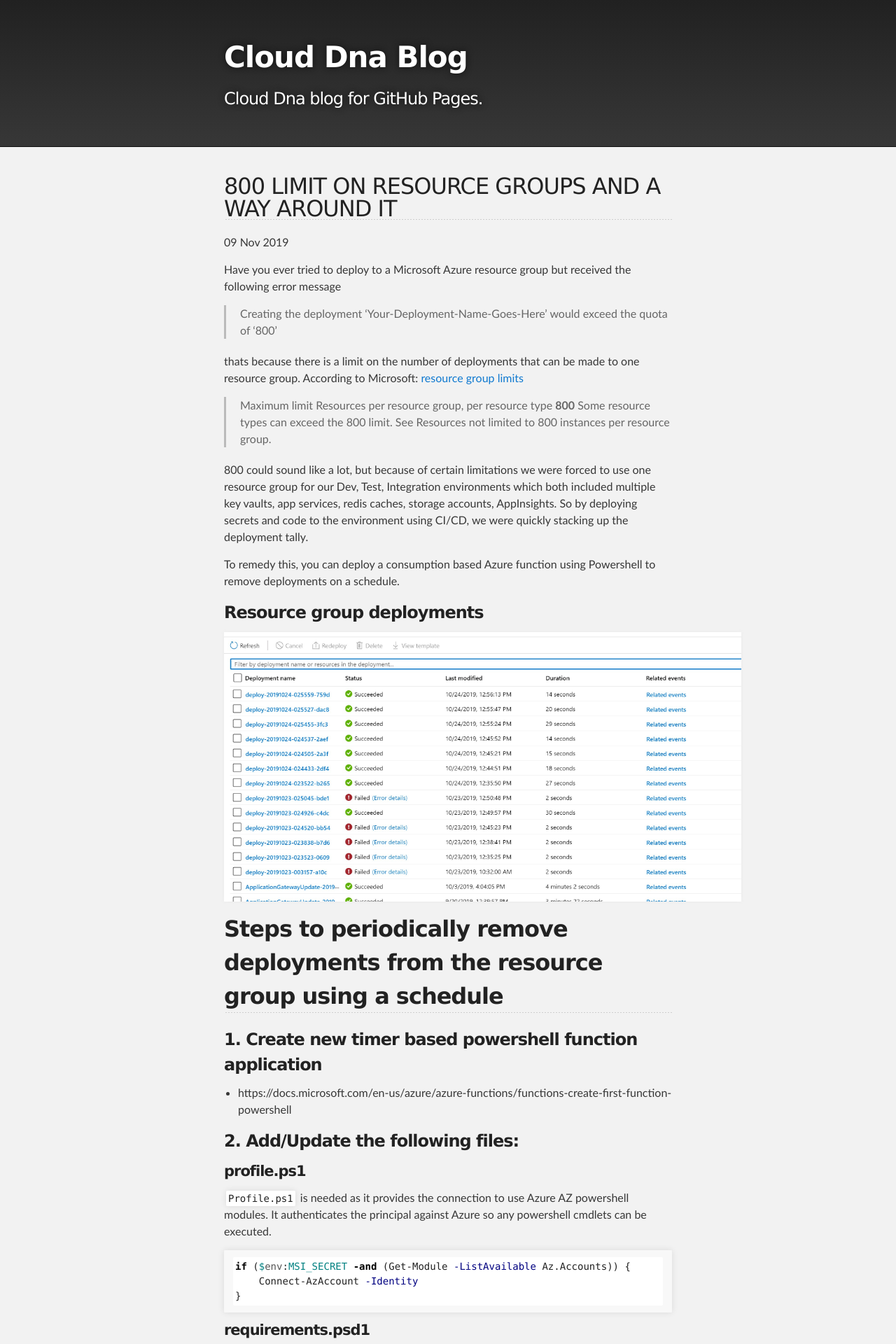
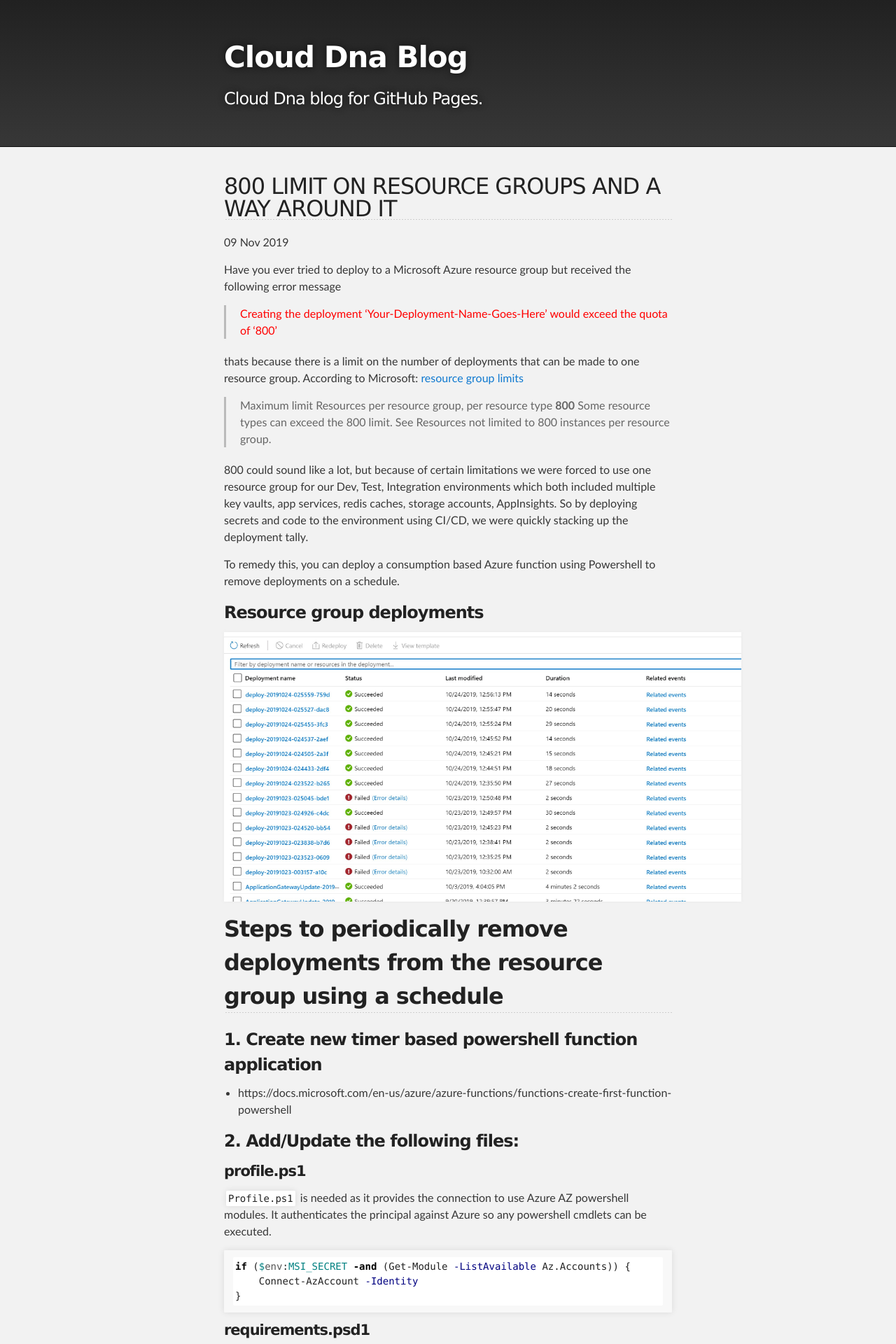
Before and after one commit to clouddna-au/clouddna-au.github.io, a Jekyll site: the page built from _posts/2019-11-09-removedeployments.md, in a window 1280 px wide. Shown: the top 1920 px of the page at 70% size. Built offline with Jekyll 4.4.1, drawn with Linux system fonts in a browser that asks for light colours.

Commit message:
formatting removing deployments

```diff
--- a/_posts/2019-11-09-removedeployments.md
+++ b/_posts/2019-11-09-removedeployments.md
@@ -4,7 +4,7 @@
 ---
 
 Have you ever tried to deploy to a Microsoft Azure resource group but received the following error message
-> Creating the deployment 'Your-Deployment-Name-Goes-Here' would exceed the quota of '800'
+> <span style="color:red">Creating the deployment 'Your-Deployment-Name-Goes-Here' would exceed the quota of '800'</span>
 
 thats because there is a limit on the number of deployments that can be made to one resource group. According to Microsoft: [resource group limits](https://docs.microsoft.com/en-us/azure/azure-subscription-service-limits#resource-group-limits)
 > Maximum limit
```
